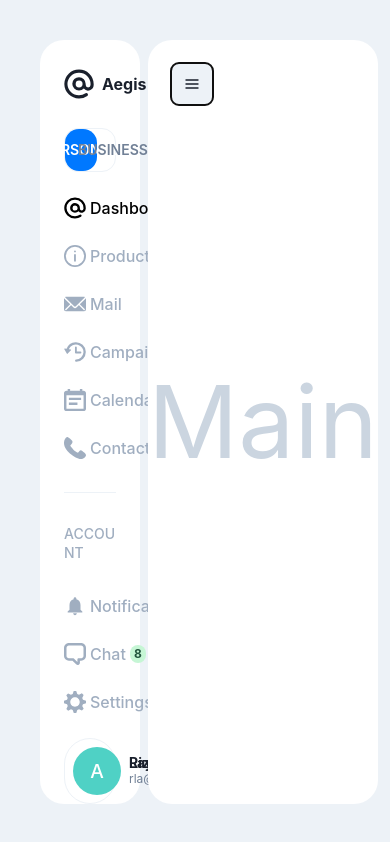
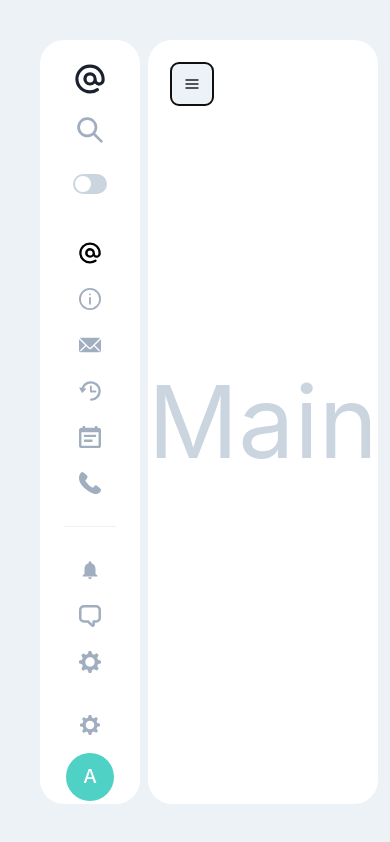
Before and after one commit to liuqibasixseveneight/Aegis.UI, a React (Vite) app: page /dashboard in a window 390 px wide. Both pictures are taken after a click on the button 346 px from the left and 84 px from the top of the page. Shown: the top 842 px of the page. Built offline with nearby package versions, Linux system fonts and the light colour scheme.

Commit message:
feature: Responsive sidebar when not open

```diff
--- a/src/components/ui/molecules/AvatarBox/AvatarBox.tsx
+++ b/src/components/ui/molecules/AvatarBox/AvatarBox.tsx
@@ -1,46 +1,49 @@
-import { type FC } from 'react';
-import { Avatar, Flex, IconButton, Text } from '@chakra-ui/react';
-import { SettingsIcon } from '@chakra-ui/icons';
+import { type FC } from "react";
+import { Avatar, Flex, IconButton, Text } from "@chakra-ui/react";
+import { SettingsIcon } from "@chakra-ui/icons";
 
-import { AvatarBoxProps } from './types';
+import { AvatarBoxProps } from "./types";
 
-const AvatarBox: FC<AvatarBoxProps> = ({ userConfiguration }) => {
+const AvatarBox: FC<AvatarBoxProps> = ({ userConfiguration, isOpen }) => {
   const { displayName, email } = userConfiguration;
 
   return (
     <Flex
-      borderWidth={1}
-      borderColor='gray.100'
-      borderRadius='full'
-      w='full'
+      borderWidth={isOpen ? 1 : 0}
+      borderColor="gray.100"
+      borderRadius="full"
+      w="full"
       p={2}
-      alignItems='center'
-      justifyContent='space-between'
+      alignItems="center"
+      justifyContent="space-between"
       gap={2}
-      flexDirection='row'
+      flexDirection={isOpen ? "row" : "column-reverse"}
     >
-      <Avatar name='Aegis' bg='teal.300' />
+      <Avatar name="Aegis" bg="teal.300" />
+
+      {isOpen && (
         <Flex
-        w='full'
-        flexDirection='column'
+          w="full"
+          flexDirection="column"
           gap={4}
-        justifyContent='center'
-        alignItems='flex-start'
+          justifyContent="center"
+          alignItems="flex-start"
         >
-        <Text fontSize='sm' fontWeight='bold' pb={0} lineHeight={0}>
+          <Text fontSize="sm" fontWeight="bold" pb={0} lineHeight={0}>
             {displayName}
           </Text>
-        <Text as='small' color='gray.500' fontSize={12} lineHeight={0}>
+          <Text as="small" color="gray.500" fontSize={12} lineHeight={0}>
             {email}
           </Text>
         </Flex>
+      )}
 
       <IconButton
-        aria-label='Settings'
+        aria-label="Settings"
         icon={<SettingsIcon />}
-        borderRadius='full'
-        color='gray.400'
-        variant='ghost'
+        borderRadius="full"
+        color="gray.400"
+        variant="ghost"
         fontSize={20}
       />
     </Flex>
--- a/src/components/ui/molecules/AvatarBox/types.ts
+++ b/src/components/ui/molecules/AvatarBox/types.ts
@@ -6,4 +6,5 @@ type UserConfiguration = {
 
 export type AvatarBoxProps = {
   userConfiguration: UserConfiguration;
+  isOpen: boolean;
 };
--- a/src/components/ui/molecules/NavigationItem/NavigationItem.tsx
+++ b/src/components/ui/molecules/NavigationItem/NavigationItem.tsx
@@ -1,4 +1,4 @@
-import { ElementType, type FC } from 'react';
+import { ElementType, type FC } from "react";
 import {
   Box,
   Badge,
@@ -6,72 +6,81 @@ import {
   ListIcon,
   Link as ChakraLink,
   Text,
-} from '@chakra-ui/react';
-import { Link } from 'react-router-dom';
+} from "@chakra-ui/react";
+import { Link } from "react-router-dom";
 
-import { NavigationItemProps } from './types';
+import { NavigationItemProps } from "./types";
 
-const NavigationItem: FC<NavigationItemProps> = ({ item, isActive }) => {
+const NavigationItem: FC<NavigationItemProps> = ({
+  item,
+  isActive,
+  isOpen,
+}) => {
   const { label, type } = item;
 
-  if (type === 'link') {
+  if (type === "link") {
     const { icon, notifications, path, messages } = item;
 
     return (
-      <Box display='flex' alignItems='center' my={6} justifyContent='center'>
+      <Box display="flex" alignItems="center" my={6} justifyContent="center">
         <ChakraLink
           href={path}
           as={Link}
           gap={1}
-          display='flex'
-          alignItems='center'
-          fontWeight='medium'
-          w='full'
-          color={isActive ? 'black' : 'gray.400'}
-          _hover={{ textDecoration: 'none', color: 'black' }}
+          display="flex"
+          alignItems="center"
+          fontWeight="medium"
+          w="full"
+          color={isActive ? "black" : "gray.400"}
+          _hover={{ textDecoration: "none", color: "black" }}
+          justifyContent={isOpen ? "" : "center"}
         >
           <ListIcon as={icon as unknown as ElementType} fontSize={22} m={0} />
-          <Text>{label}</Text>
+          {isOpen && <Text>{label}</Text>}
+        </ChakraLink>
 
+        {isOpen && (
+          <>
             {notifications && (
               <Badge
-              borderRadius='full'
-              colorScheme='yellow'
+                borderRadius="full"
+                colorScheme="yellow"
                 w={6}
-              textAlign='center'
-              ml='auto'
+                textAlign="center"
+                ml="auto"
               >
                 {notifications}
               </Badge>
             )}
             {messages && (
               <Badge
-              borderRadius='full'
-              colorScheme='green'
+                borderRadius="full"
+                colorScheme="green"
                 w={6}
-              textAlign='center'
-              ml='auto'
+                textAlign="center"
+                ml="auto"
               >
                 {messages}
               </Badge>
             )}
-        </ChakraLink>
+          </>
+        )}
       </Box>
     );
   }
 
   return (
     <Heading
-      color='gray.400'
-      fontWeight='medium'
-      textTransform='uppercase'
-      fontSize='sm'
+      color="gray.400"
+      fontWeight="medium"
+      textTransform="uppercase"
+      fontSize="sm"
       borderTopWidth={1}
-      borderColor='gray.100'
-      pt={8}
+      borderColor="gray.100"
+      pt={isOpen ? 8 : 0}
       my={8}
     >
-      <Text>{label}</Text>
+      <Text display={isOpen ? "flex" : "none"}>{label}</Text>
     </Heading>
   );
 };
--- a/src/components/ui/organisms/Logo/Logo.tsx
+++ b/src/components/ui/organisms/Logo/Logo.tsx
@@ -1,32 +1,35 @@
-import { type FC } from 'react';
-import { Box, Flex, Icon, IconButton, Text } from '@chakra-ui/react';
-import { AtSignIcon, SearchIcon } from '@chakra-ui/icons';
+import { type FC } from "react";
+import { Box, Flex, Icon, IconButton, Text } from "@chakra-ui/react";
+import { AtSignIcon, SearchIcon } from "@chakra-ui/icons";
 
-import { LogoProps } from './types';
+import { LogoProps } from "./types";
 
-const Logo: FC<LogoProps> = () => {
+const Logo: FC<LogoProps> = ({ isOpen }) => {
   return (
     <Flex
-      w='full'
-      alignItems='center'
-      justifyContent='space-between'
-      flexDirection='row'
+      w="full"
+      alignItems="center"
+      justifyContent="space-between"
+      flexDirection={isOpen ? "row" : "column"}
       gap={4}
     >
-      <Box display='flex' alignItems='center' gap={2}>
+      <Box display="flex" alignItems="center" gap={2}>
         <Icon as={AtSignIcon} fontSize={30} />
-        <Text fontWeight='bold' fontSize={16}>
-          Aegis
-        </Text>
+
+        {isOpen && (
+          <Text fontWeight="bold" fontSize={16}>
+            Aegis
+          </Text>
+        )}
       </Box>
 
       <IconButton
-        aria-label='Search'
-        variant='ghost'
+        aria-label="Search"
+        variant="ghost"
         icon={<SearchIcon />}
         fontSize={26}
-        color='gray.400'
-        borderRadius='50%'
+        color="gray.400"
+        borderRadius="50%"
       />
     </Flex>
   );
--- a/src/components/ui/organisms/Logo/types.ts
+++ b/src/components/ui/organisms/Logo/types.ts
@@ -1 +1,3 @@
-export type LogoProps = {};
+export type LogoProps = {
+  isOpen: boolean;
+};
--- a/src/components/ui/organisms/Navigation/Navigation.tsx
+++ b/src/components/ui/organisms/Navigation/Navigation.tsx
@@ -1,15 +1,15 @@
-import { type FC } from 'react';
-import { List, ListItem } from '@chakra-ui/react';
+import { type FC } from "react";
+import { List, ListItem } from "@chakra-ui/react";
 
-import { NavigationProps } from './types';
-import { NavigationItem } from '../../../ui';
+import { NavigationProps } from "./types";
+import { NavigationItem } from "../../../ui";
 
-const Navigation: FC<NavigationProps> = ({ listItems }) => {
+const Navigation: FC<NavigationProps> = ({ listItems, isOpen }) => {
   return (
     <List>
       {listItems?.map((item, index) => (
         <ListItem key={`${index}-${item?.label}`}>
-          <NavigationItem item={item} isActive={index === 0} />
+          <NavigationItem item={item} isActive={index === 0} isOpen={isOpen} />
         </ListItem>
       ))}
     </List>
--- a/src/components/ui/organisms/Sidenav/Sidenav.tsx
+++ b/src/components/ui/organisms/Sidenav/Sidenav.tsx
@@ -1,36 +1,38 @@
-import { type FC } from 'react';
-import { Box, Flex } from '@chakra-ui/react';
+import { type FC } from "react";
+import { Box, Flex } from "@chakra-ui/react";
 
-import { SidenavProps } from './types';
-import { AvatarBox, Logo, Navigation, SwitchButtons } from '../../../ui';
-import { listItems } from './listItems';
+import { SidenavProps } from "./types";
+import { AvatarBox, Logo, Navigation, SwitchButtons } from "../../../ui";
+import { listItems } from "./listItems";
 
 const Sidenav: FC<SidenavProps> = ({ isOpen }) => {
   return (
     <Flex
-      as='aside'
-      w='full'
-      h='full'
+      as="aside"
+      w="full"
+      h="full"
       maxW={isOpen ? 350 : 100}
-      bg='white'
-      alignItems='center'
+      bg="white"
+      alignItems="center"
       padding={6}
-      flexDirection='column'
-      justifyContent='space-between'
-      borderRadius='3xl'
+      flexDirection="column"
+      justifyContent="space-between"
+      borderRadius="3xl"
+      transition="ease-in-out 0.2s"
     >
-      <Box w='full'>
-        <Logo />
-        <SwitchButtons />
-        <Navigation listItems={listItems} />
+      <Box w="full">
+        <Logo isOpen={isOpen} />
+        <SwitchButtons isOpen={isOpen} />
+        <Navigation listItems={listItems} isOpen={isOpen} />
       </Box>
 
       <AvatarBox
         userConfiguration={{
-          username: 'rla-aegis',
-          displayName: 'Riz Layton',
-          email: 'rla@aegis.com',
+          username: "rla-aegis",
+          displayName: "Riz Layton",
+          email: "rla@aegis.com",
         }}
+        isOpen={isOpen}
       />
     </Flex>
   );
--- a/src/components/ui/organisms/SwitchButtons/SwitchButtons.tsx
+++ b/src/components/ui/organisms/SwitchButtons/SwitchButtons.tsx
@@ -1,41 +1,49 @@
-import { type FC, useState, MouseEvent } from 'react';
-import { Button, Flex } from '@chakra-ui/react';
+import { type FC, useState, MouseEvent } from "react";
+import { Button, Flex, Switch } from "@chakra-ui/react";
 
-import { SwitchButtonsProps } from './types';
+import { SwitchButtonsProps } from "./types";
 
-const SwitchButtons: FC<SwitchButtonsProps> = () => {
+const SwitchButtons: FC<SwitchButtonsProps> = ({ isOpen }) => {
   const [isPersonal, setIsPersonal] = useState<boolean>(true);
   const [isBusiness, setIsBusiness] = useState<boolean>(false);
 
   const handleButtonOnClick = (event: MouseEvent<HTMLButtonElement>) => {
     const { currentTarget } = event;
 
-    if (currentTarget?.id === 'personal') {
+    if (currentTarget?.id === "personal") {
       setIsBusiness(() => false);
       setIsPersonal(() => true);
     }
-    if (currentTarget?.id === 'business') {
+    if (currentTarget?.id === "business") {
       setIsPersonal(() => false);
       setIsBusiness(() => true);
     }
   };
 
+  if (!isOpen) {
+    return (
+      <Flex w="full" alignItems="center" textAlign="center" py={6}>
+        <Switch w="full" colorScheme={isPersonal ? "messenger" : "gray"} />
+      </Flex>
+    );
+  }
+
   return (
     <Flex
-      w='full'
+      w="full"
       borderWidth={1}
-      borderColor='gray.100'
+      borderColor="gray.100"
       borderRadius={14}
       my={6}
     >
       <Button
-        w='full'
-        variant={isPersonal ? 'solid' : 'ghost'}
+        w="full"
+        variant={isPersonal ? "solid" : "ghost"}
         borderRadius={14}
-        colorScheme={isPersonal ? 'messenger' : 'gray'}
-        id='personal'
-        textTransform='uppercase'
-        size='sm'
+        colorScheme={isPersonal ? "messenger" : "gray"}
+        id="personal"
+        textTransform="uppercase"
+        size="sm"
         py={5}
         onClick={handleButtonOnClick}
       >
@@ -43,15 +51,15 @@ const SwitchButtons: FC<SwitchButtonsProps> = () => {
       </Button>
 
       <Button
-        w='full'
-        variant={isBusiness ? 'solid' : 'ghost'}
+        w="full"
+        variant={isBusiness ? "solid" : "ghost"}
         borderRadius={14}
-        colorScheme={isBusiness ? 'messenger' : 'gray'}
-        id='business'
-        textTransform='uppercase'
+        colorScheme={isBusiness ? "messenger" : "gray"}
+        id="business"
+        textTransform="uppercase"
         onClick={handleButtonOnClick}
-        color={isBusiness ? 'white' : 'gray.500'}
-        size='sm'
+        color={isBusiness ? "white" : "gray.500"}
+        size="sm"
         py={5}
       >
         Business
--- a/src/components/ui/organisms/SwitchButtons/types.ts
+++ b/src/components/ui/organisms/SwitchButtons/types.ts
@@ -1 +1,3 @@
-export type SwitchButtonsProps = {};
+export type SwitchButtonsProps = {
+  isOpen: boolean;
+};
```
Also changed, not shown: src/components/ui/molecules/NavigationItem/types.ts (+5 -4 lines), src/components/ui/organisms/Navigation/types.ts (+5 -4 lines). Lines whose indentation alone changed are shown as unchanged.
